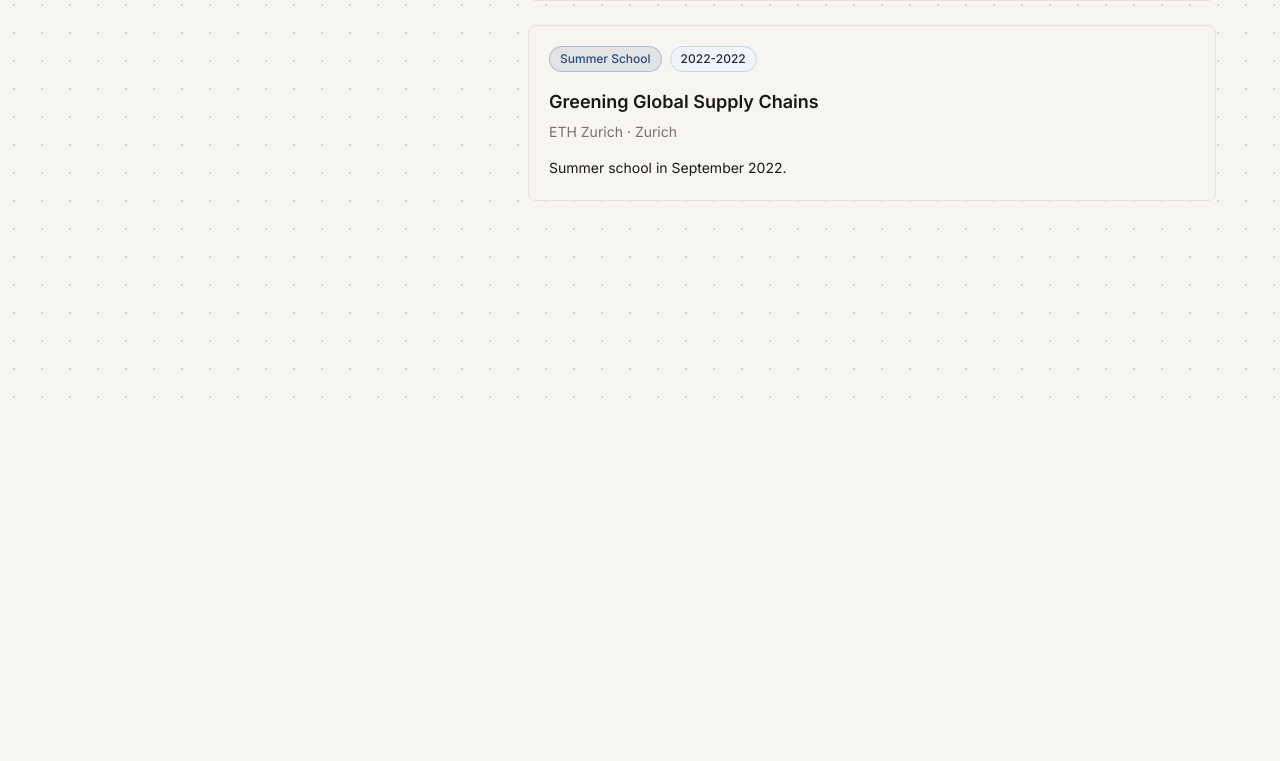
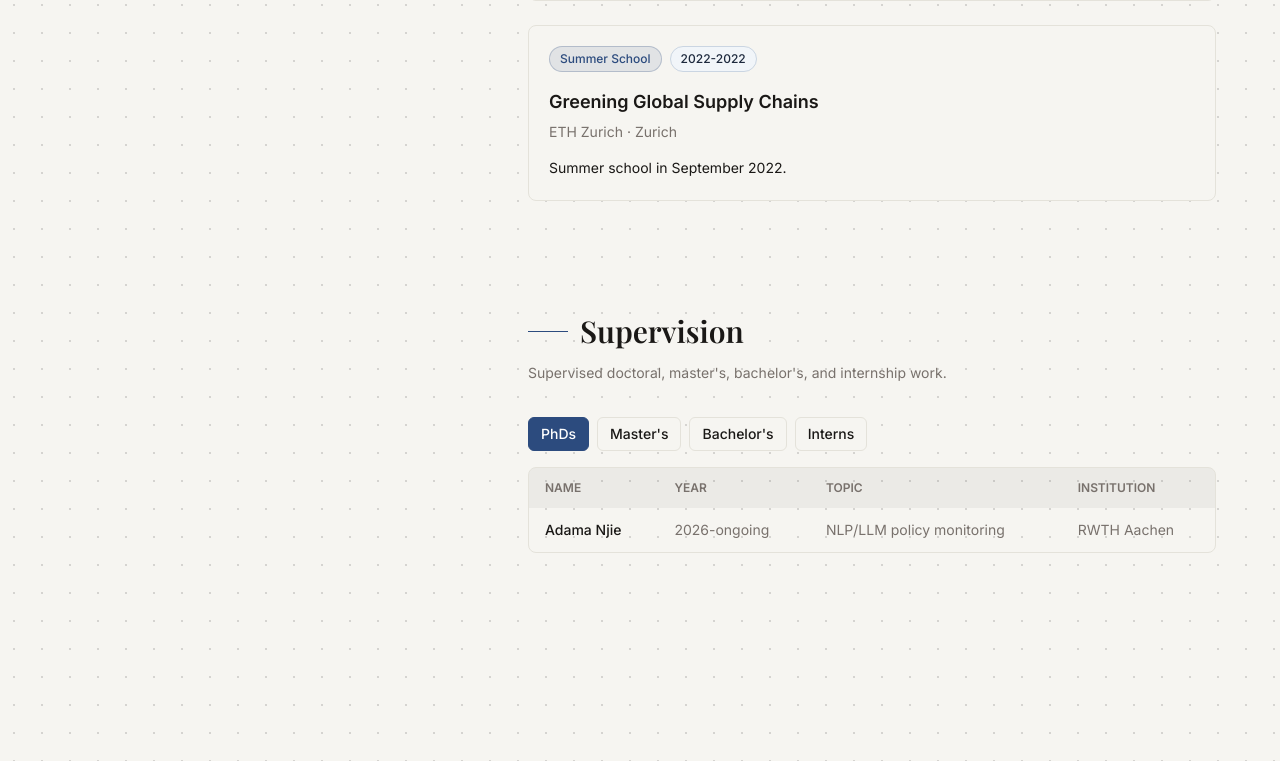
Before and after one commit to atorkayesh/atorkayesh.github.io, a Next.js app: page / in a window 1280 px wide. Shown: the part 9389-10150 px from the top of the page. Before the commit the page ends 9798 px from the top, so only its background shows below. Built offline with nearby package versions, Linux system fonts and the light colour scheme; a web font is replaced by a local one.

Commit message:
feat: add education section

```diff
--- a/src/app/page.tsx
+++ b/src/app/page.tsx
@@ -7,6 +7,7 @@ import { GrantsSection } from "@/components/sections/GrantsSection";
 import { PositionsSection } from "@/components/sections/PositionsSection";
 import { PublicationsPreviewSection } from "@/components/sections/PublicationsPreviewSection";
 import { ResearchSection } from "@/components/sections/ResearchSection";
+import { SupervisionSection } from "@/components/sections/SupervisionSection";
 import { TeachingSection } from "@/components/sections/TeachingSection";
 import { PageWrapper } from "@/components/layout/PageWrapper";
 
@@ -23,6 +24,7 @@ export default function Home() {
       <TeachingSection />
       <ConferencesSection />
       <ExperiencesSection />
+      <SupervisionSection />
       <section className="scroll-mt-8" id="contact" />
     </PageWrapper>
   );
--- /dev/null
+++ b/src/components/sections/SupervisionSection.tsx
@@ -0,0 +1,14 @@
+import { supervision } from "@/data/supervision";
+import { SectionHeading } from "@/components/ui/SectionHeading";
+import { SupervisionTable } from "@/components/ui/SupervisionTable";
+
+export function SupervisionSection() {
+  return (
+    <section className="scroll-mt-24" id="supervision">
+      <SectionHeading subtitle="Supervised doctoral, master's, bachelor's, and internship work.">
+        Supervision
+      </SectionHeading>
+      <SupervisionTable className="mt-8" items={supervision} />
+    </section>
+  );
+}
--- a/src/components/ui/SupervisionTable.tsx
+++ b/src/components/ui/SupervisionTable.tsx
@@ -3,11 +3,12 @@
 import { useMemo, useState } from "react";
 import type { Supervised, SupervisionLevel } from "@/types/supervision";
 import { cn } from "@/lib/utils";
+import { Badge } from "./Badge";
 
 const levels: Array<{ label: string; value: SupervisionLevel }> = [
-  { label: "PhD", value: "phd" },
-  { label: "Masters", value: "masters" },
-  { label: "Bachelors", value: "bachelors" },
+  { label: "PhDs", value: "phd" },
+  { label: "Master's", value: "masters" },
+  { label: "Bachelor's", value: "bachelors" },
   { label: "Interns", value: "intern" },
 ];
 
@@ -15,6 +16,10 @@ type SupervisionTableProps = {
   className?: string;
   items: Supervised[];
 };
+
+function hasDaadFunding(item: Supervised) {
+  return item.level === "intern" && item.note?.toLowerCase().includes("daad");
+}
 
 export function SupervisionTable({ className, items }: SupervisionTableProps) {
   const [activeLevel, setActiveLevel] = useState<SupervisionLevel>("phd");
@@ -57,7 +62,12 @@ export function SupervisionTable({ className, items }: SupervisionTableProps) {
           <tbody className="divide-y divide-border">
             {visibleItems.map((item) => (
               <tr key={`${item.level}-${item.name}-${item.year}`}>
-                <td className="px-4 py-3 font-medium text-foreground">{item.name}</td>
+                <td className="px-4 py-3 font-medium text-foreground">
+                  <div className="flex flex-wrap items-center gap-2">
+                    <span>{item.name}</span>
+                    {hasDaadFunding(item) ? <Badge variant="funder">DAAD</Badge> : null}
+                  </div>
+                </td>
                 <td className="px-4 py-3 text-muted">{item.year}</td>
                 <td className="px-4 py-3 text-muted">{item.topic}</td>
                 <td className="px-4 py-3 text-muted">{item.institution}</td>
```
